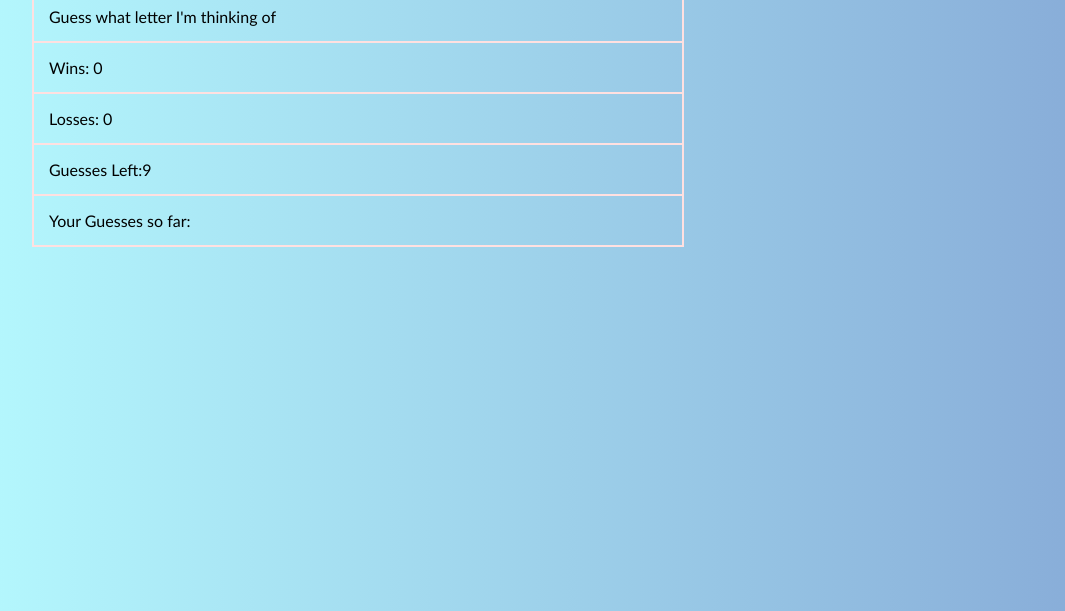
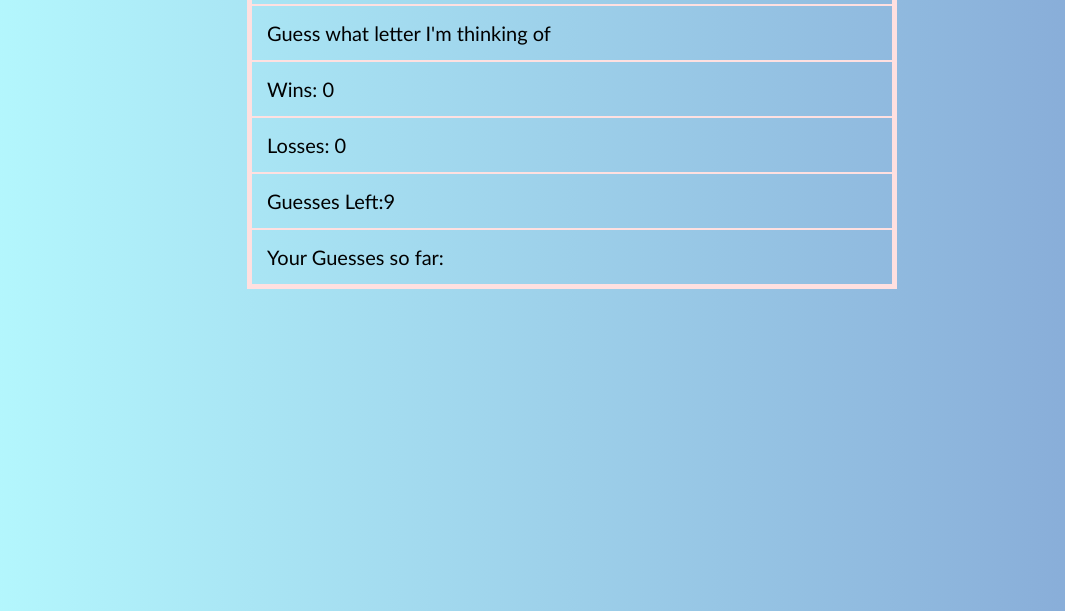
Before and after one commit to tiurzm/Psychic-Game, a plain HTML site: page index.html in a window 1280 px wide. Shown: the part 189-800 px from the top of the page, without its empty margins (68-1133 px from the left). Drawn offline with Linux system fonts and the light colour scheme.

Commit message:
<COMMENT>

```diff
--- a/assets/css/style.css
+++ b/assets/css/style.css
@@ -1,5 +1,9 @@
+* {
+    box-sizing: border-box;
+}
+
 body {
-    width: 100%;
+    font-size: 20px;
     margin: 0;
     background: #83a4d4;  /* fallback for old browsers */
     background: -webkit-linear-gradient(to right, #b6fbff, #83a4d4);  /* Chrome 10-25, Safari 5.1-6 */
@@ -13,17 +17,18 @@ h1 {
     padding: 20px;
     margin: 0;
     color: rgba(54, 7, 7, 0.836);
+    text-align: center;
 }
 
 p {
     padding: 15px;
     margin: 0;
-    border: 1px solid #ffe0e0;
+    border-top: 2px solid #ffe0e0;
 }
 
 .container {
     max-width: 650px;
     width: 100%;
-    margin: 100px;
-    border: 1px solid #ffe0e0;
+    margin: 100px auto;
+    border: 5px solid #ffe0e0;
 }
--- a/assets/javascript/game.js
+++ b/assets/javascript/game.js
@@ -24,13 +24,11 @@ gsLeft.textContent = gsScore;
 
 if (gsScore === 0) {
     lossesScore++;
-    reset();
+    return reset();
 }
 userLosses.textContent = lossesScore;
 
 plus();
-
-
 };
 
 
```
Also changed, not shown: index.html (+1 -0 lines).
